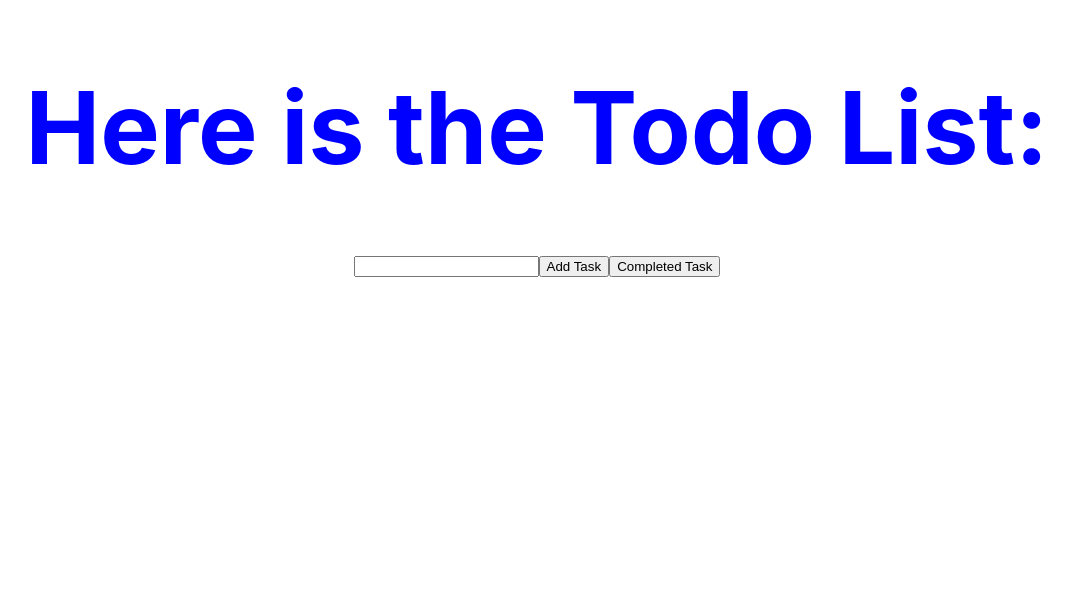
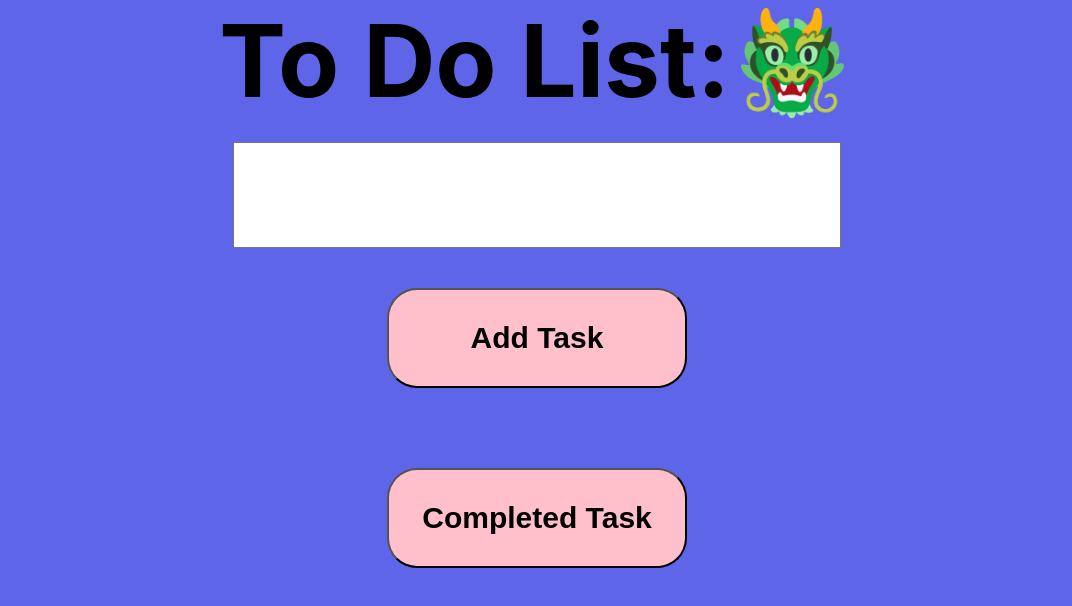
Before and after one commit to bloominstituteoftechnology/reducer-todo, a React (Create React App) app: page / in a window 1280 px wide. Shown: the top 606 px of the page, without its empty margins (103-1175 px from the left). Built offline with nearby package versions, Linux system fonts and the light colour scheme.

Commit message:
add CSS styling

```diff
--- a/src/App.css
+++ b/src/App.css
@@ -1,15 +1,45 @@
 .App {
   text-align: center;
+
+}
+body {
+  background:  #5f65e9;
 }
 
 h1 {
-  color: blue;
+  color:black;
   font-size: 100px;
+  margin: 0;
+
 
 }
 
 p {
-  color: orange;
+  color:black;
   font-size: 80px;
 
 }
+.form-container{
+  display: flex;
+  flex-direction: column;
+  align-items: center;
+  margin: 20px;
+
+
+}
+button {
+  height: 100px;
+  width: 300px;
+  border-radius:30px;
+  margin: 40px;
+  font-size: 30px;
+  font-weight: bold;
+  background: pink;
+}
+
+input {
+  height: 100px;
+  width: 600px;
+  font-size: 50px;
+
+}
--- a/src/App.js
+++ b/src/App.js
@@ -9,7 +9,7 @@ function App() {
 
   return (
     <div className="App">
-      <h1>Here is the Todo List:</h1>
+      <h1> To Do List:🐲</h1>
       <TodoForm />
     </div>
   );
--- a/src/components/Todoform.js
+++ b/src/components/Todoform.js
@@ -22,6 +22,7 @@ const TodoForm = props => {
   return (
     <div>
       <form>
+        <div className='form-container'>
         <input
           id='newTodo'
           type="text"
@@ -31,6 +32,7 @@ const TodoForm = props => {
         />
       <button onClick={handleSubmit}>Add Task</button>
       <button onClick={handleDelete}>Completed Task</button>
+      </div>
       </form>
       <Todo id={state.id} dispatch={dispatch} state={state} newTodo={newTodo}/>
     </div>
```
